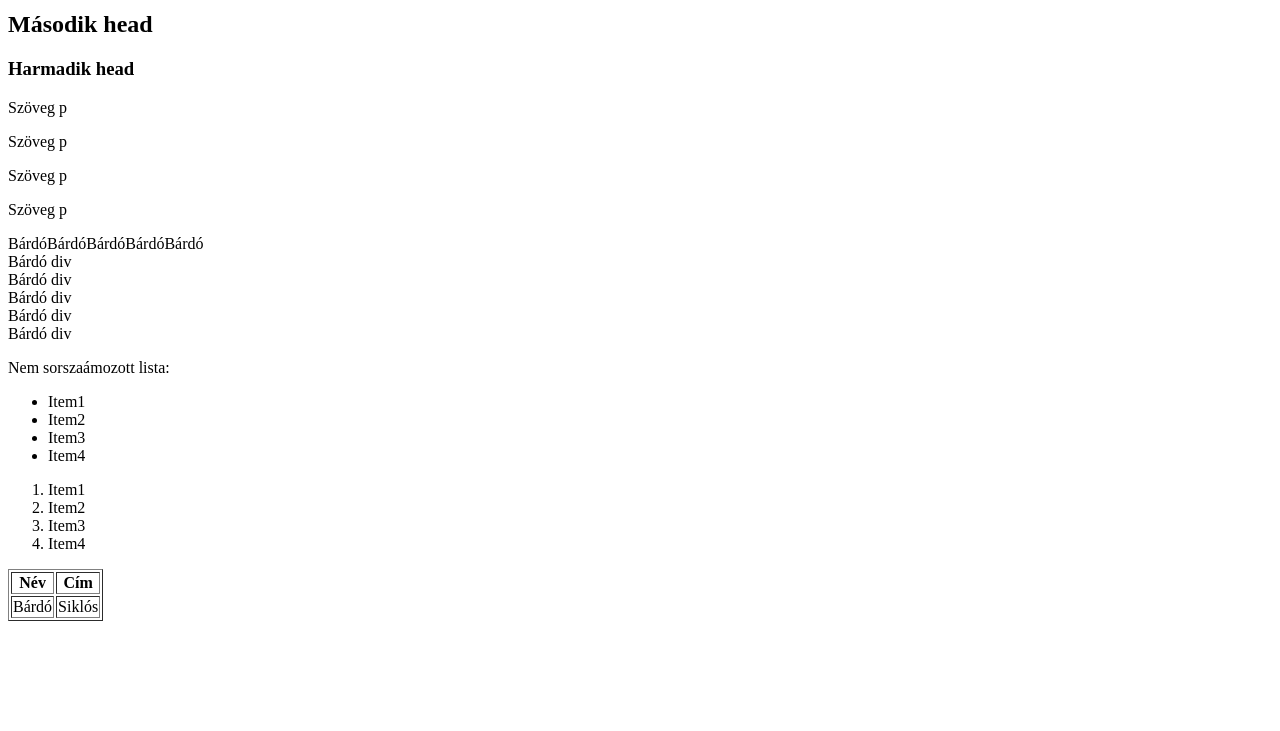
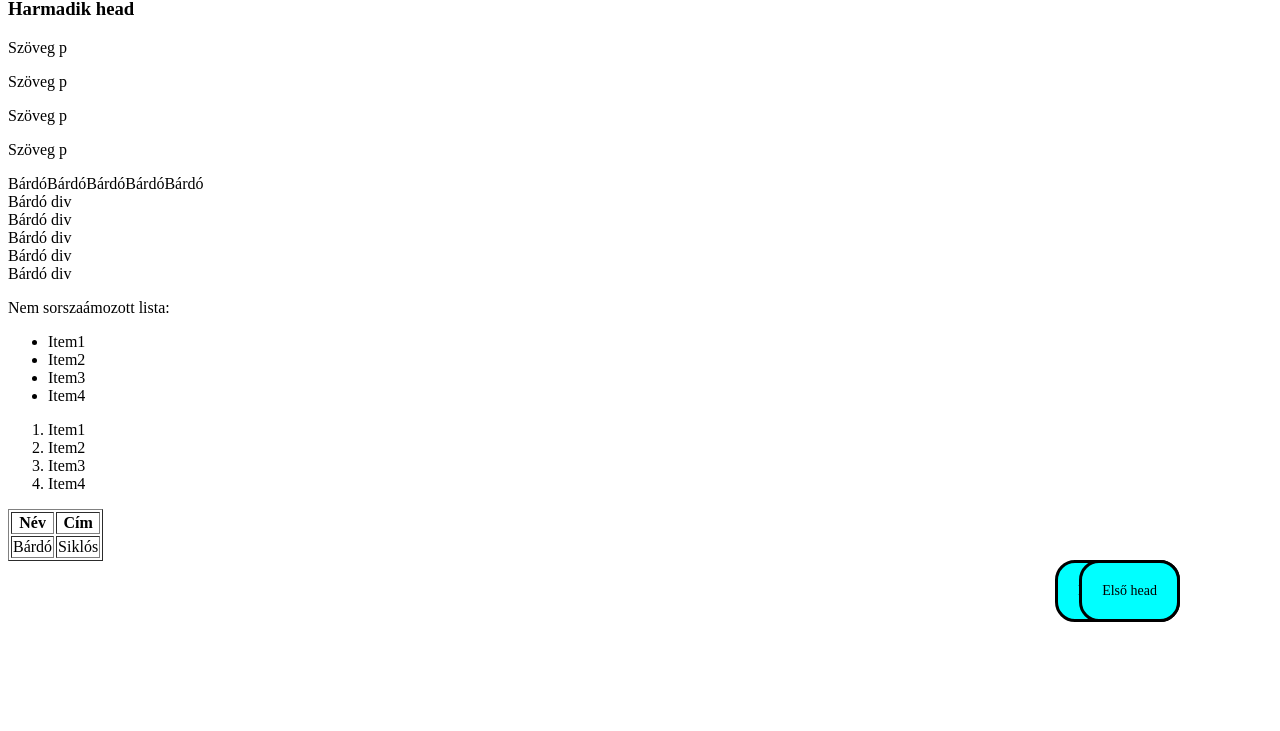
Before and after one commit to tenkesnet/pallas146, a plain HTML site: page index.html in a window 1280 px wide. Shown: the part 69-800 px from the top of the page. Drawn offline with Linux system fonts and the light colour scheme.

Commit message:
Css v1.0

```diff
--- a/index.html
+++ b/index.html
@@ -6,10 +6,12 @@
     <meta http-equiv="X-UA-Compatible" content="IE=edge">
     <meta name="viewport" content="width=device-width, initial-scale=1.0">
     <title>2. óra</title>
+    <link rel="stylesheet" href="style.css">
 </head>
 
 <body>
     <h1>Első head</h1>
+    <h1 style="z-index: -100;">Második head</h1>
     <h2>Második head</h2>
     <h3>Harmadik head</h3>
     <p>Szöveg p</p>
--- /dev/null
+++ b/style.css
@@ -0,0 +1,16 @@
+h1 {
+    position: absolute;
+    right: 100px;
+    bottom: 100px;
+    background-color: aqua;
+    border-style: solid;
+    padding: 20px 20px;
+    border-radius: 20px;
+    font-size: 14px;
+    font-weight: unset;
+}
+
+h1:hover {
+    background-color: green;
+    box-shadow: 10px 10px 10px grey;
+}
```
